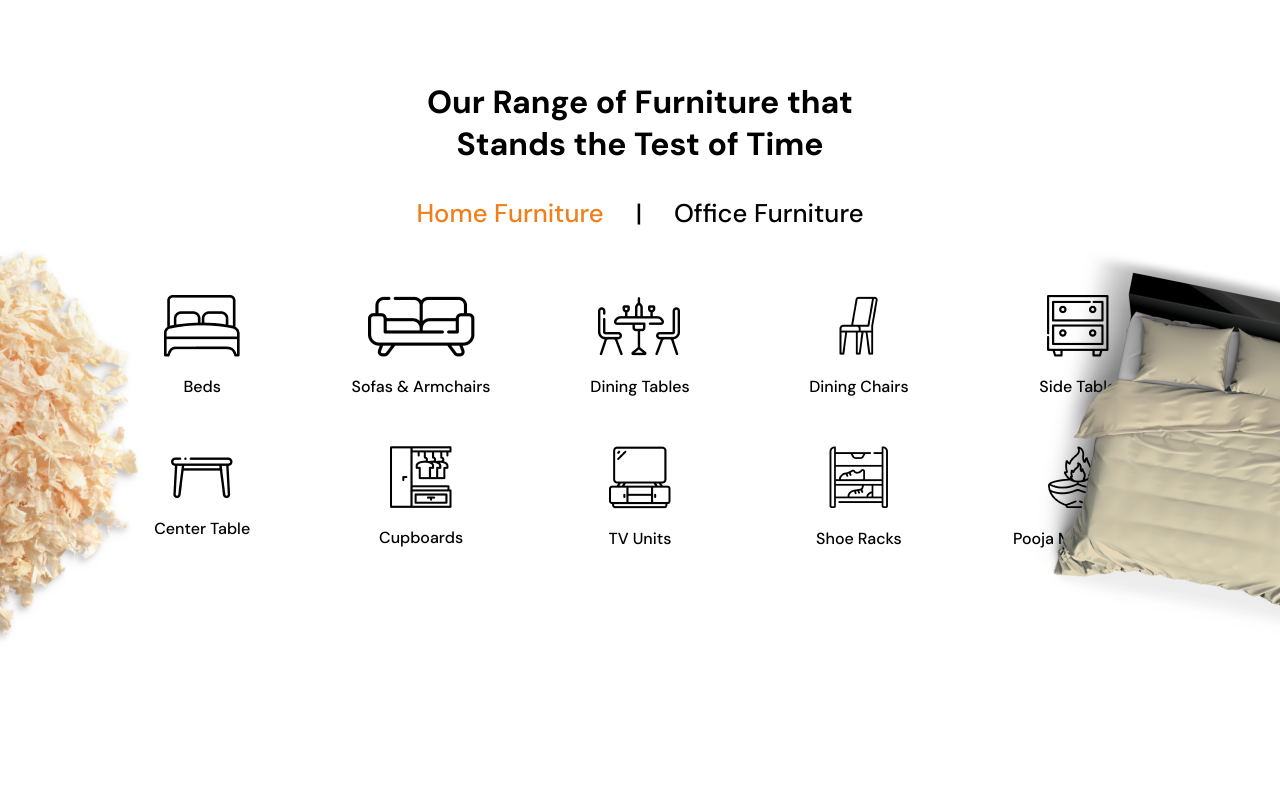
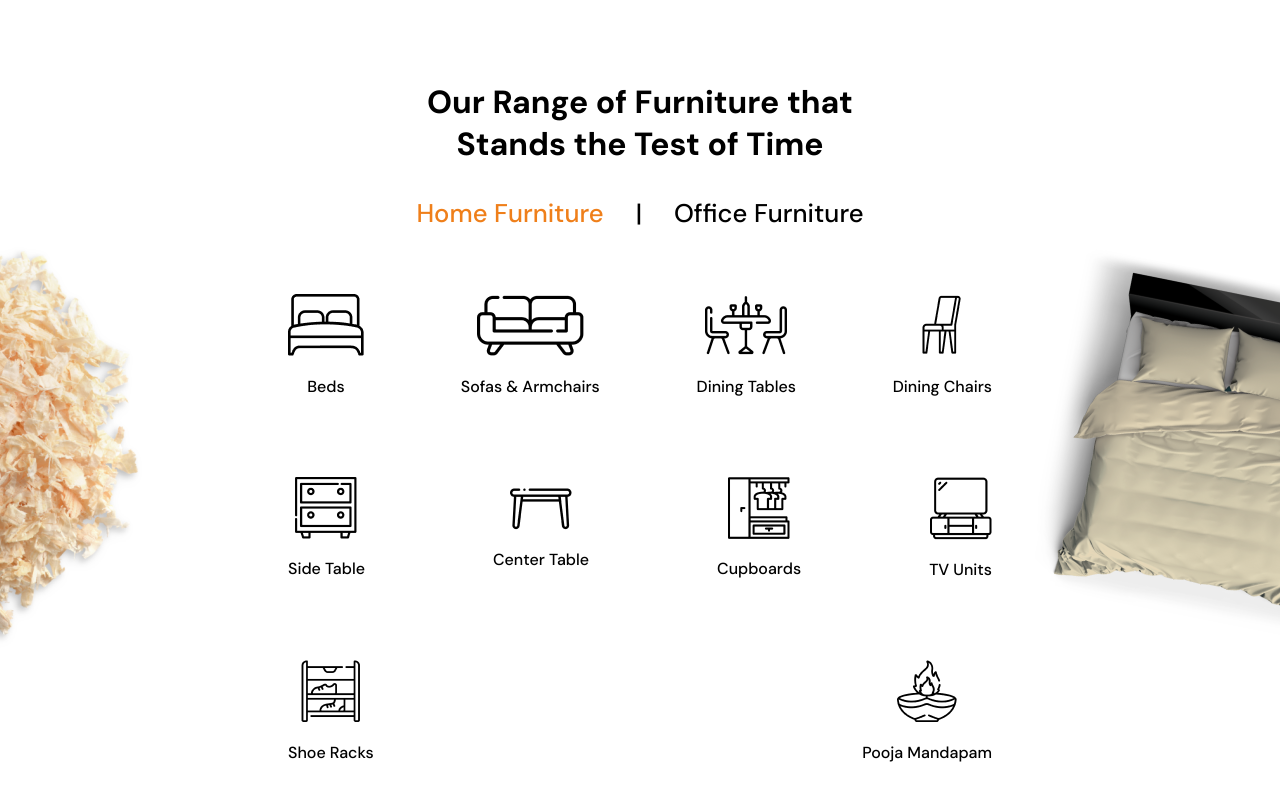
Before and after one commit to fahd23/pixel-studio, a React (Create React App) app: page / in a window 1280 px wide. Shown: the part 1947-2747 px from the top of the page. After the commit the page ends 2710 px from the top, so only its background shows below. Built offline with nearby package versions, Linux system fonts and the light colour scheme.

Commit message:
REFACTOR: Styles

```diff
--- a/src/components/Products/products.css
+++ b/src/components/Products/products.css
@@ -39,14 +39,13 @@
 
 .avails-container {
   margin: 3rem auto auto;
-  display: grid;
-  grid-template-columns: repeat(5, 1fr);
-  grid-template-rows: repeat(5, 1fr);
-  grid-column-gap: 5rem;
-  grid-row-gap: 3rem;
+  width: 55%;
+  display: flex;
+  flex-wrap: wrap;
   text-align: center;
-  justify-content: center;
+  justify-content: space-between;
   align-items: center;
+  gap: 5rem;
 }
 .product {
   display: flex;
```
